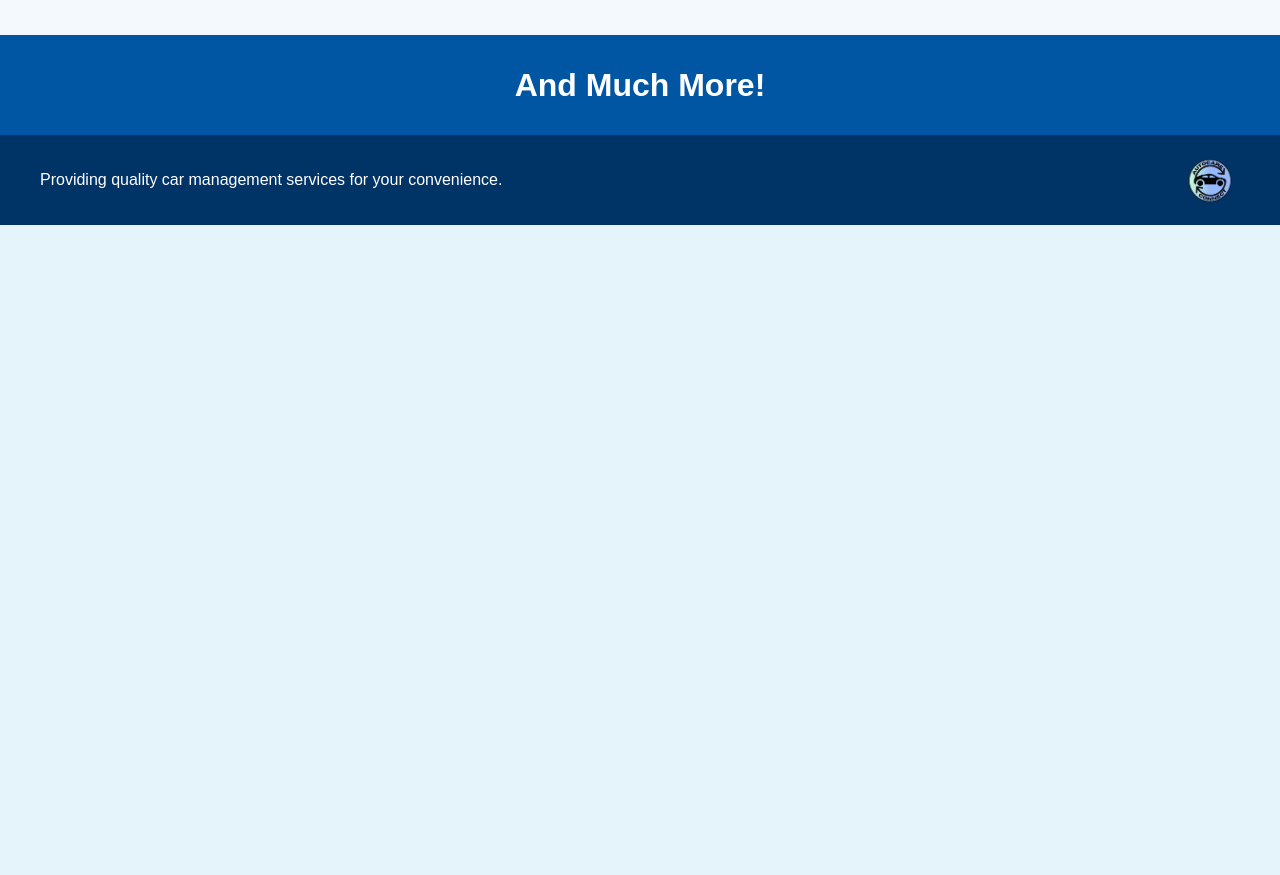
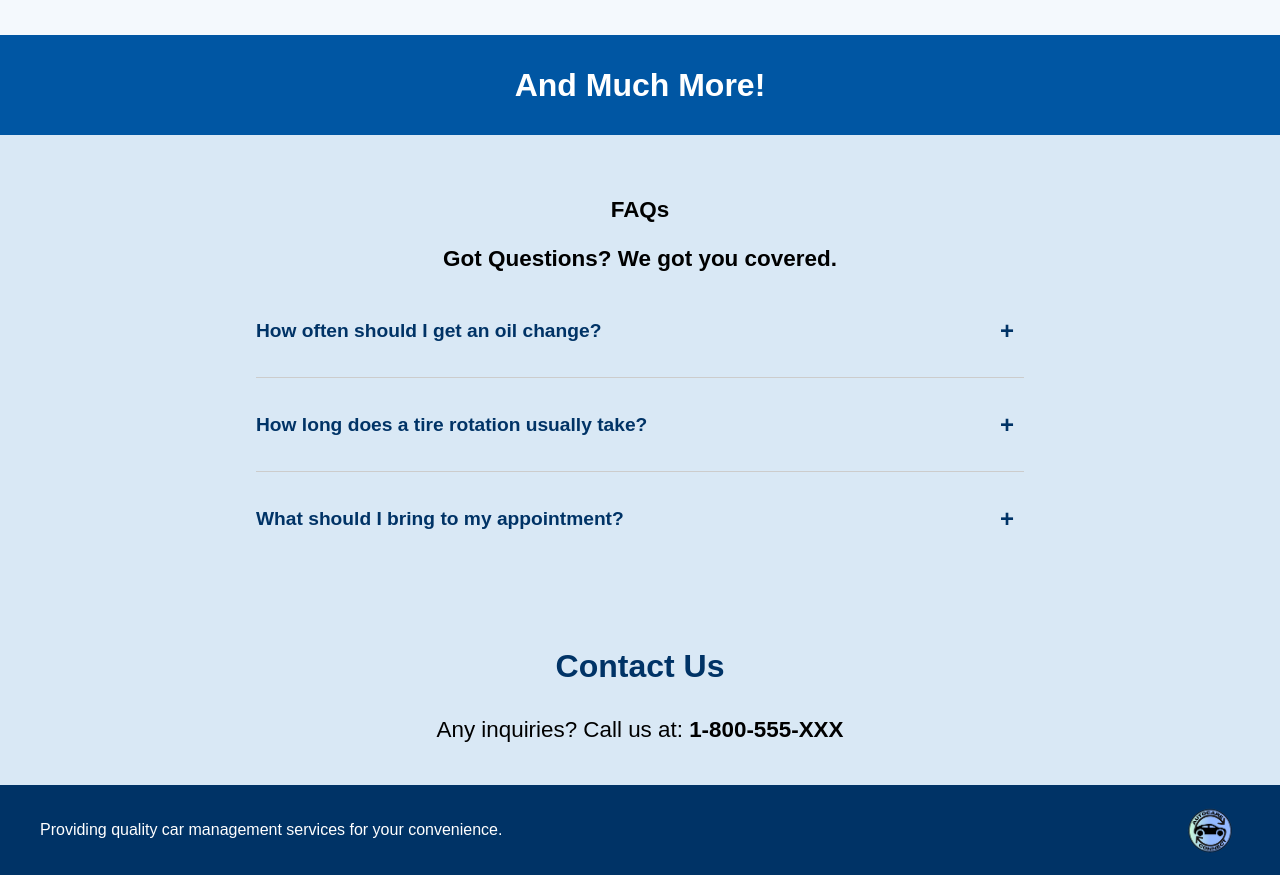
Before and after one commit to Choco303/AutoCare-Connect, a React (Create React App) app in the folder frontend/autocareconnect/: page / in a window 1280 px wide. Shown: the part 1900-2775 px from the top of the page. Before the commit the page ends 2125 px from the top, so only its background shows below. Built offline with nearby package versions, Linux system fonts and the light colour scheme.

Commit message:
Added a FAQ section to the homepage. Also adjusted the size of the reward cards in rewardPage to closer match the cards in rewardsOverview.

```diff
--- a/frontend/autocareconnect/src/react/css/homePage.css
+++ b/frontend/autocareconnect/src/react/css/homePage.css
@@ -134,6 +134,77 @@
     color: #555;
 }
 
+.home-page-faq-section {
+    padding: 40px;
+    font-size: 1.2rem;
+    background-color: #d9e8f5;
+    text-align: center;
+}
+
+.home-page-faq h3 {
+    font-size: 2rem;
+    color: #003366;
+}
+
+.home-page-faq-item {
+    color: #003366;
+    text-align: left;
+    position: relative;
+    width: 80%;
+    margin: 0 auto;
+}
+
+.home-page-faq-item:hover {
+    background-color: transparent;
+    transform: scale(1.02);
+}
+
+.home-page-faq-question {
+    display: flex;
+    justify-content: space-between;
+    align-items: center;
+    cursor: pointer;
+    font-size: 1.2rem;
+    position: relative;
+    width: 80%;
+    margin: 0 auto;
+}
+
+.faq-icon {
+    font-size: 1.5rem;
+    font-weight: bold;
+    color: #003366;
+    position: absolute;
+    right: 10px;
+}
+
+.home-page-faq-answer {
+    font-size: 1rem;
+    color: #555;
+    padding-left: 20px;
+    width: 80%;
+    margin: 0 auto;
+}
+
+.faq-divider {
+    border: none;
+    border-top: 1px solid #ccc;
+    width: 80%;
+    margin: 10px auto;
+}
+
+.home-page-contact-section {
+    font-size: 1.4rem;
+    padding: 20px;
+    text-align: center;
+    background-color: #d9e8f5;
+}
+
+.home-page-contact-section h3 {
+    font-size: 2rem;
+    color: #003366;
+}
+
 /* Footer styling */
 .home-page-footer-banner {
     width: 100%;
--- a/frontend/autocareconnect/src/react/css/rewardsPage.css
+++ b/frontend/autocareconnect/src/react/css/rewardsPage.css
@@ -87,8 +87,9 @@
 }
 
 .rewards-page-reward-card {
-    width: 180px;
+    width: 275px;
     padding: 1rem;
+    color: #000000;
     background-color: white;
     text-align: center;
     border-radius: 8px;
--- a/frontend/autocareconnect/src/react/homePage.jsx
+++ b/frontend/autocareconnect/src/react/homePage.jsx
@@ -6,14 +6,20 @@ import './css/base.css';
 
 const HomePage = () => {
     const [isSidebarOpen, setIsSidebarOpen] = useState(false);
+    const [activeFAQ, setActiveFAQ] = useState(null);
 
     const toggleSidebar = () => {
         setIsSidebarOpen(!isSidebarOpen);
     };
 
+    const toggleFAQ = (index) => {
+        setActiveFAQ(activeFAQ === index ? null : index); // Toggle FAQ visibility
+    };
+
+
     return (
         <div className="home-page-container">
-            <Sidebar isOpen={isSidebarOpen} toggleSidebar={toggleSidebar} />
+            <Sidebar isOpen={isSidebarOpen} toggleSidebar={toggleSidebar}/>
 
             {/* Header banner with menu icon, centered title, and logout */}
             <header className="home-page-header-banner">
@@ -24,13 +30,13 @@ const HomePage = () => {
                     className="home-page-menu-icon"
                 />
                 <h1 className="home-page-banner-title">AutoCare Connect</h1>
-                <Logout />
+                <Logout/>
             </header>
 
             {/* Hero section */}
             <section className="home-page-hero-section">
                 <div className="home-page-hero-content">
-                    <img src={require('./images/logo.png')} alt="Logo" className="home-page-hero-logo" />
+                    <img src={require('./images/logo.png')} alt="Logo" className="home-page-hero-logo"/>
                     <div className="home-page-hero-description">
                         <h2>About Us</h2>
                         <p>We provide high-quality car services to keep your vehicle running smoothly.</p>
@@ -40,7 +46,7 @@ const HomePage = () => {
 
             {/* Full-width image section */}
             <section className="home-page-full-width-image">
-                <img src={require('./images/picture.png')} alt="Full width" />
+                <img src={require('./images/picture.png')} alt="Full width"/>
             </section>
 
             {/* Appointments banner */}
@@ -50,7 +56,7 @@ const HomePage = () => {
 
             {/* Alternating service sections */}
             <section className="home-page-service-section">
-                <img src={require('./images/oilchange.png')} alt="Oil Change" className="home-page-service-image" />
+                <img src={require('./images/oilchange.png')} alt="Oil Change" className="home-page-service-image"/>
                 <div className="home-page-service-description">
                     <h4>Oil Change</h4>
                     <p>Regular oil changes keep your engine in top condition.</p>
@@ -66,7 +72,7 @@ const HomePage = () => {
             </section>
 
             <section className="home-page-service-section">
-                <img src={require('./images/maintenance.png')} alt="Maintenance" className="home-page-service-image" />
+                <img src={require('./images/maintenance.png')} alt="Maintenance" className="home-page-service-image"/>
                 <div className="home-page-service-description">
                     <h4>Maintenance</h4>
                     <p>Preventative maintenance to keep your vehicle reliable and efficient.</p>
@@ -78,10 +84,56 @@ const HomePage = () => {
                 <h3>And Much More!</h3>
             </section>
 
+            {/* FAQ Section */}
+            <section className="home-page-faq-section">
+                <h3>FAQs</h3>
+                <h3>Got Questions? We got you covered.</h3>
+                <div className="home-page-faq">
+                    {[
+                        {
+                            question: "How often should I get an oil change?",
+                            answer: "It’s recommended to get an oil change every 3,000 to 5,000 miles, depending on your car's make and model."
+                        },
+                        {
+                            question: "How long does a tire rotation usually take?",
+                            answer: "A typical tire rotation takes about 30 to 45 minutes, depending on your vehicle and current workshop availability."
+                        },
+                        {
+                            question: "What should I bring to my appointment?",
+                            answer: "Just your car! If there are any specific issues you're experiencing, feel free to let us know when you book the appointment."
+                        },
+                    ].map((faq, index) => (
+                        <div key={index} className="home-page-faq-item">
+                            <div
+                                className="home-page-faq-question"
+                                onClick={() => toggleFAQ(index)}
+                            >
+                                <h4>{faq.question}</h4>
+                                <span className="faq-icon">
+                        {activeFAQ === index ? "−" : "+"}
+                    </span>
+                            </div>
+                            {activeFAQ === index && (
+                                <p className="home-page-faq-answer">{faq.answer}</p>
+                            )}
+                            {index < 2 && <hr className="faq-divider"/>} {/* Divider between items */}
+                        </div>
+                    ))}
+                </div>
+            </section>
+
+            {/* Contact Us Section */}
+            <section className="home-page-contact-section">
+                <h3>Contact Us</h3>
+                <p>Any inquiries? Call us at: <strong>1-800-555-XXX</strong></p>
+            </section>
+
             {/* Footer */}
             <footer className="home-page-footer-banner">
-                <div className="home-page-footer-description">Providing quality car management services for your convenience.</div>
-                <img src={require('./images/logo.png')} alt="Logo" className="home-page-footer-logo" />
+                <div className="home-page-footer-description">Providing quality car management services for your
+                    convenience.
+                </div>
+                <img src={require('./images/logo.png')} alt="Logo" className="home-page-footer-logo"/>
             </footer>
         </div>
     );
```
